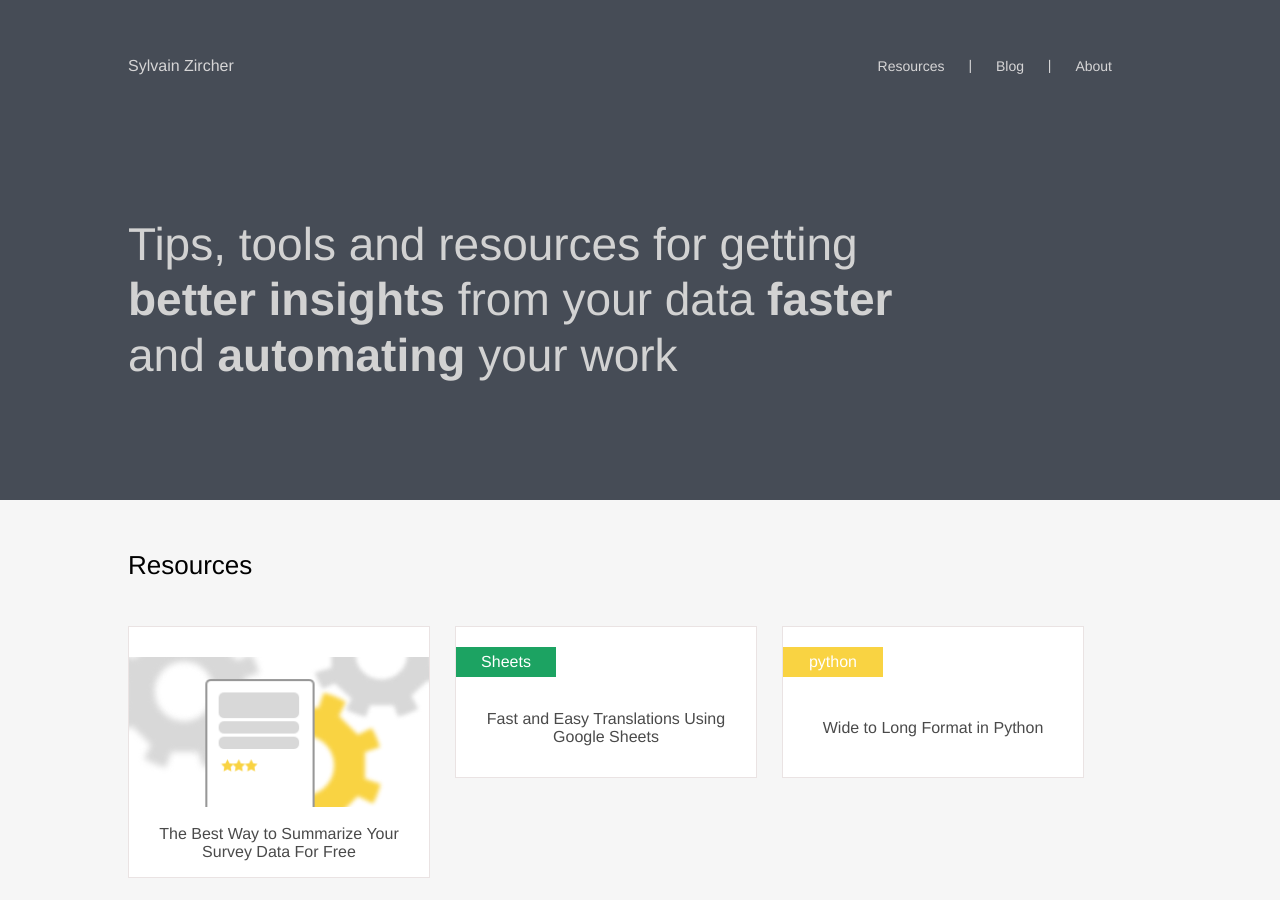
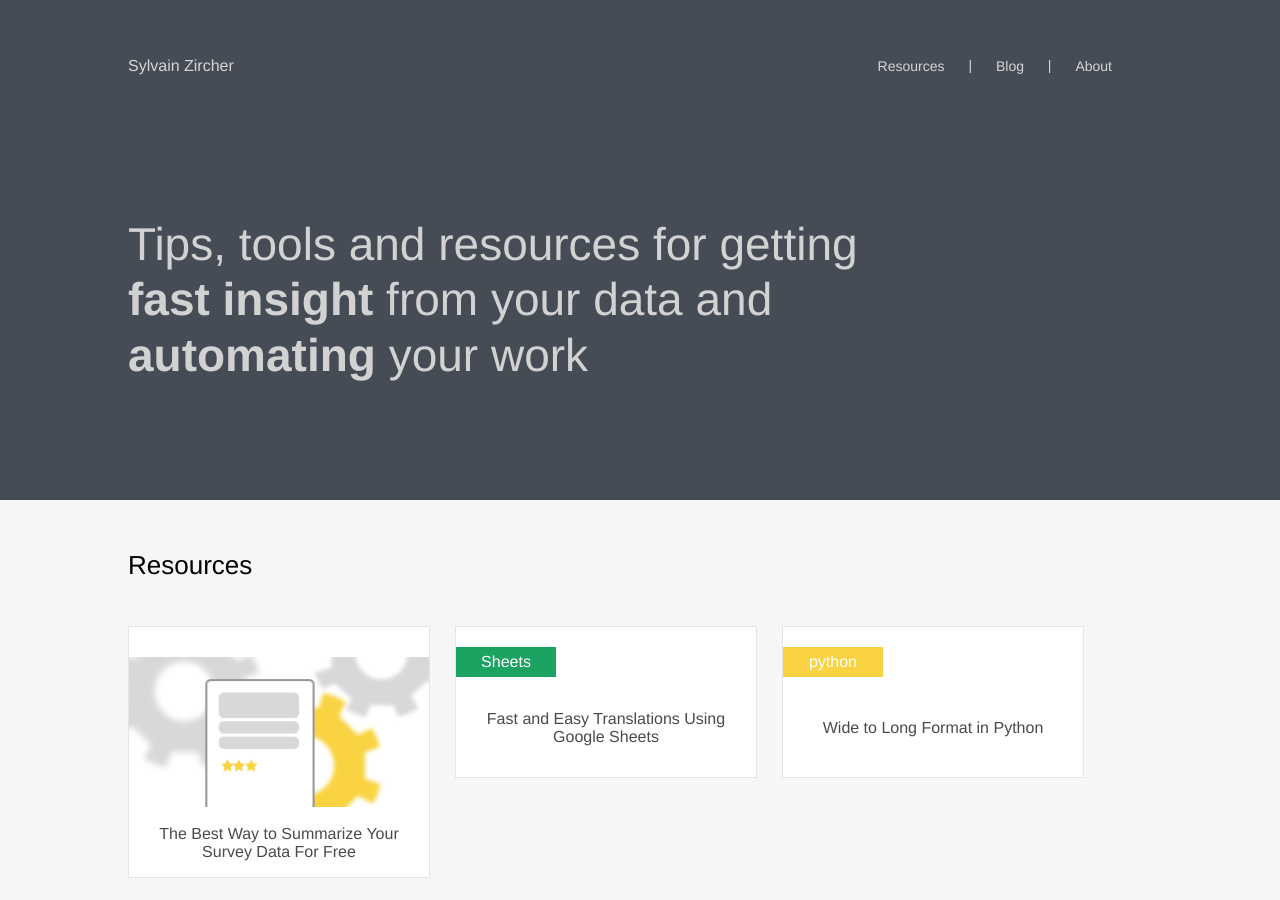
Before and after one commit to sylvainzircher/sylvainzircher.github.io, a Jekyll site: the page built from index.html, in a window 1280 px wide and 900 px high. Built offline with Jekyll 4.4.1, drawn with Linux system fonts in a browser that asks for light colours; nearby versions of some CDN libraries.

Commit message:
Updating the moto on the homepage

```diff
--- a/_includes/statement.html
+++ b/_includes/statement.html
@@ -7,7 +7,7 @@
 -->
 <section class = "statement">
 	<div class = "statementWrapper">
-		<h1>Tips, tools and resources for getting <b>better insights</b> from your data <b>faster</b> and <b>automating</b> your work</h1>
+		<h1>Tips, tools and resources for getting <b>fast insight</b> from your data and <b>automating</b> your work</h1>
 		<!-- <img src= "{{ '/assets/img/hero-img/lead-image4.png' | relative_url }}" alt="Tips, tools and resources for getting better insights from data">-->
 	</div>
 </section>
```
